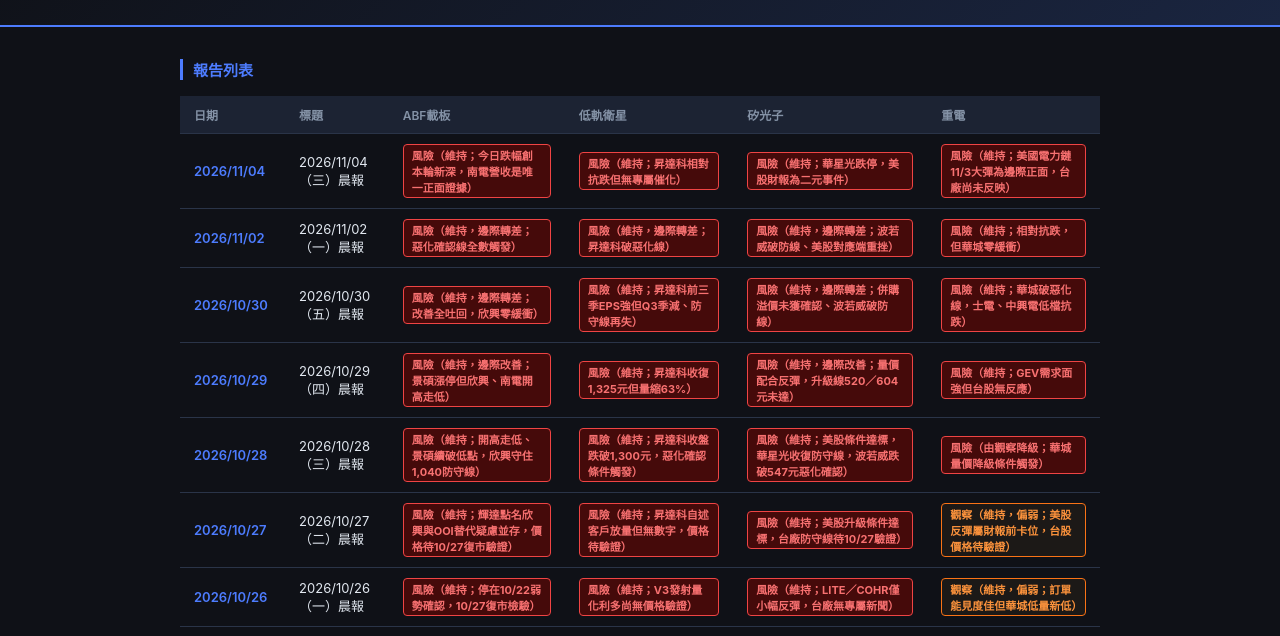
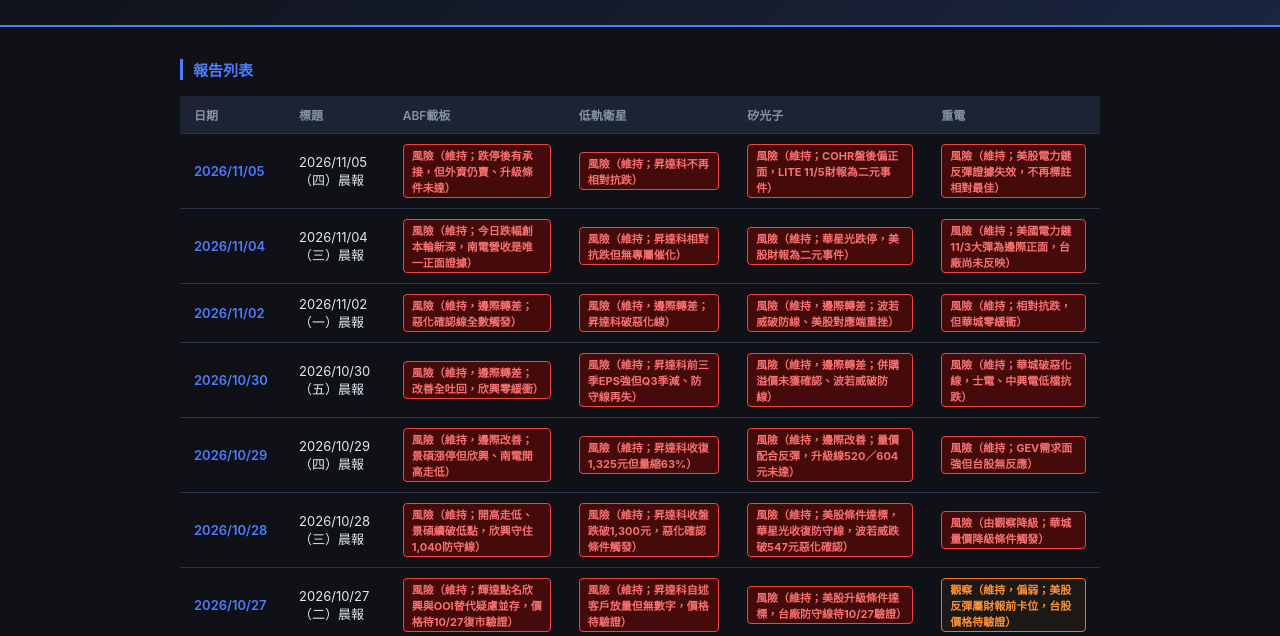
Before and after one commit to Lian-heng499/morning-report, a plain HTML site: page index.html in a window 1280 px wide. Shown: the part 88-724 px from the top of the page. Drawn offline with Linux system fonts and the light colour scheme.

Commit message:
Update index page

```diff
--- a/index.html
+++ b/index.html
@@ -48,6 +48,14 @@
       </tr>
     </thead>
     <tbody>
+        <tr>
+          <td><a href="reports/晨報_20261105.html">2026/11/05</a></td>
+          <td>2026/11/05（四）晨報</td>
+          <td><span class="signal signal-risk">風險（維持；跌停後有承接，但外資仍賣、升級條件未達）</span></td>
+          <td><span class="signal signal-risk">風險（維持；昇達科不再相對抗跌）</span></td>
+          <td><span class="signal signal-risk">風險（維持；COHR盤後偏正面，LITE 11/5財報為二元事件）</span></td>
+          <td><span class="signal signal-risk">風險（維持；美股電力鏈反彈證據失效，不再標註相對最佳）</span></td>
+        </tr>
         <tr>
           <td><a href="reports/晨報_20261104.html">2026/11/04</a></td>
           <td>2026/11/04（三）晨報</td>
```
